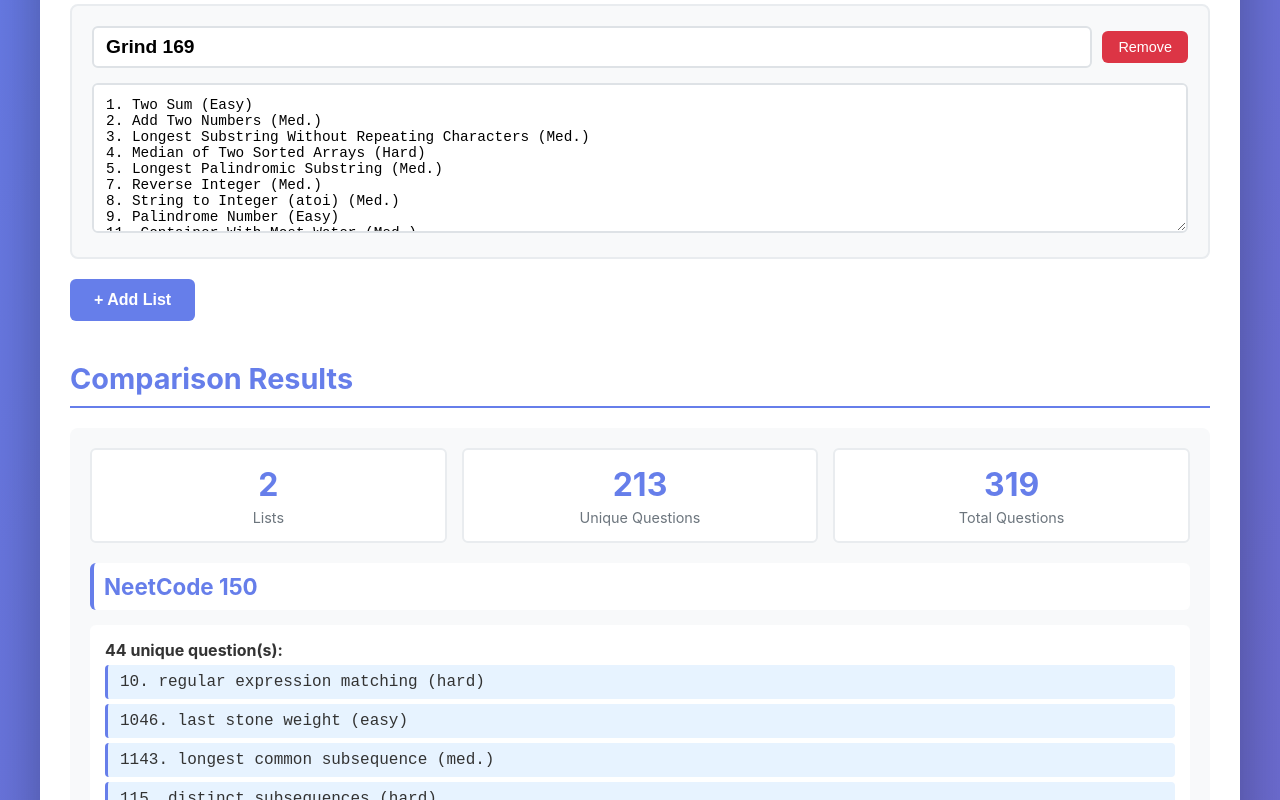
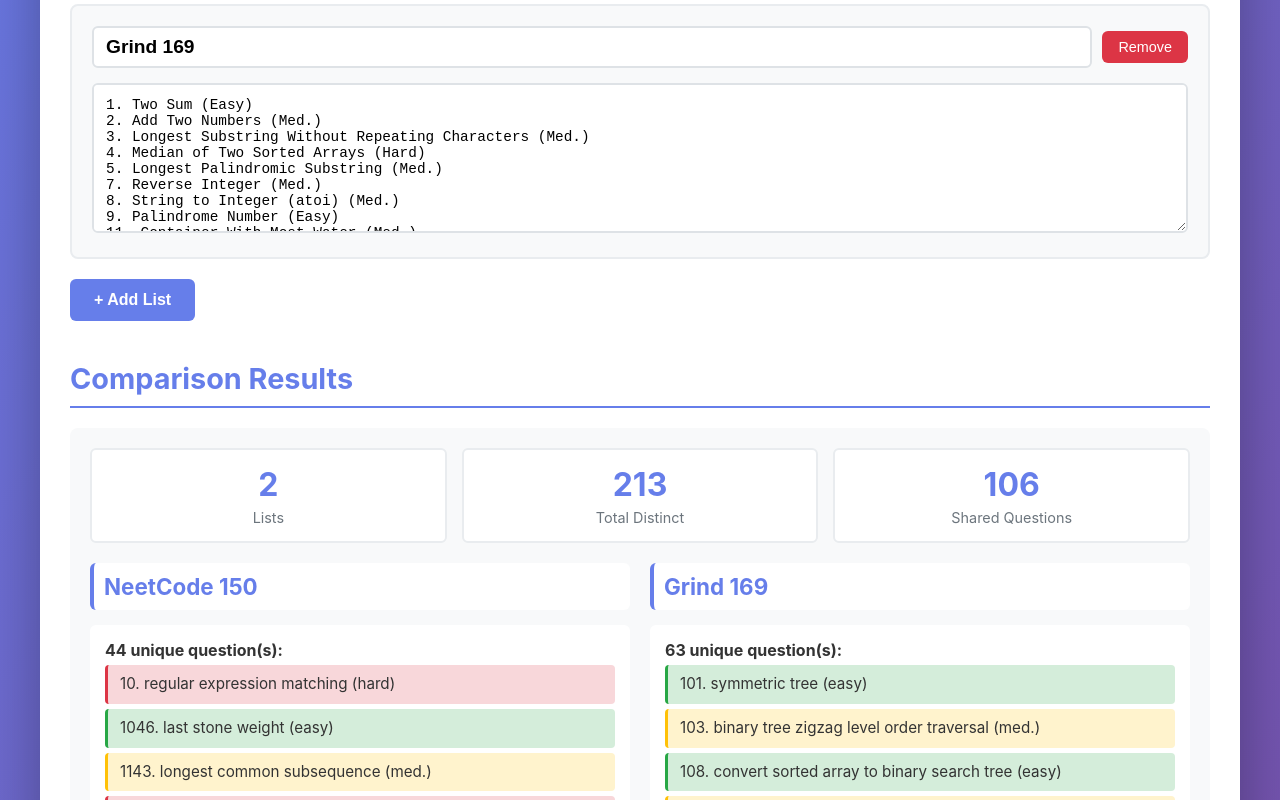
Before and after one commit to youngjun-yoo16/leetcode-list-comparison, a React (Vite) app: page / in a window 1280 px wide. Both pictures are taken after a click on the button "Compare Lists". Shown: the part 523-1323 px from the top of the page. Built offline with nearby package versions, Linux system fonts and the light colour scheme; the HTML template or start-up script is replaced by a standard one.

Commit message:
feat: add difficulty color coding and shared questions stat

```diff
--- a/src/App.tsx
+++ b/src/App.tsx
@@ -46,6 +46,19 @@ function App() {
       list.questions.forEach((q) => allQuestions.add(q));
     });
 
+    // Calculate shared questions (questions that appear in ALL lists)
+    const sharedQuestions = new Set<string>();
+    if (parsedLists.length > 0) {
+      // Start with questions from the first list
+      parsedLists[0].questions.forEach((question) => {
+        // Check if this question exists in all other lists
+        const existsInAllLists = parsedLists.every((list) => list.questions.has(question));
+        if (existsInAllLists) {
+          sharedQuestions.add(question);
+        }
+      });
+    }
+
     const results: ComparisonResult[] = parsedLists.map((list) => {
       const uniqueQuestions = new Set<string>();
 
@@ -71,6 +84,7 @@ function App() {
       totalLists: parsedLists.length,
       totalUniqueQuestions: allQuestions.size,
       totalQuestionsAcrossLists: parsedLists.reduce((sum, list) => sum + list.questions.size, 0),
+      sharedQuestions: sharedQuestions.size,
     };
 
     setComparisonResults(results);
--- a/src/components/ComparisonResults.tsx
+++ b/src/components/ComparisonResults.tsx
@@ -5,6 +5,18 @@ interface ComparisonResultsProps {
   results: ComparisonResult[];
   stats: ComparisonStats;
 }
+
+const getDifficultyClass = (question: string): string => {
+  const lowerQuestion = question.toLowerCase();
+  if (lowerQuestion.includes('(easy)')) {
+    return 'difficulty-easy';
+  } else if (lowerQuestion.includes('(med.)') || lowerQuestion.includes('(medium)')) {
+    return 'difficulty-medium';
+  } else if (lowerQuestion.includes('(hard)')) {
+    return 'difficulty-hard';
+  }
+  return '';
+};
 
 export const ComparisonResults: React.FC<ComparisonResultsProps> = ({ results, stats }) => {
   if (results.length === 0) {
@@ -24,14 +36,15 @@ export const ComparisonResults: React.FC<ComparisonResultsProps> = ({ results, s
         </div>
         <div className="stat-card">
           <div className="stat-value">{stats.totalUniqueQuestions}</div>
-          <div className="stat-label">Unique Questions</div>
+          <div className="stat-label">Total Distinct</div>
         </div>
         <div className="stat-card">
-          <div className="stat-value">{stats.totalQuestionsAcrossLists}</div>
-          <div className="stat-label">Total Questions</div>
+          <div className="stat-value">{stats.sharedQuestions}</div>
+          <div className="stat-label">Shared Questions</div>
         </div>
       </div>
 
+      <div className="results-grid">
         {results.map((result) => (
           <div key={result.name} className="result-group">
             <h3>{result.name}</h3>
@@ -42,7 +55,7 @@ export const ComparisonResults: React.FC<ComparisonResultsProps> = ({ results, s
                     <strong>{result.uniqueCount} unique question(s):</strong>
                   </p>
                   {result.uniqueQuestions.map((question, index) => (
-                  <div key={index} className="question-item">
+                    <div key={index} className={`question-item ${getDifficultyClass(question)}`}>
                       {question}
                     </div>
                   ))}
@@ -58,6 +71,7 @@ export const ComparisonResults: React.FC<ComparisonResultsProps> = ({ results, s
             </div>
           </div>
         ))}
+      </div>
     </>
   );
 };
--- a/src/styles.css
+++ b/src/styles.css
@@ -178,8 +178,15 @@ section h2 {
     padding: 40px;
 }
 
+.results-grid {
+    display: grid;
+    grid-template-columns: repeat(auto-fit, minmax(400px, 1fr));
+    gap: 20px;
+    margin-top: 20px;
+}
+
 .result-group {
-    margin-bottom: 30px;
+    margin-bottom: 0;
 }
 
 .result-group h3 {
@@ -197,6 +204,8 @@ section h2 {
     border-radius: 6px;
     padding: 15px;
     margin-top: 10px;
+    max-height: 500px;
+    overflow-y: auto;
 }
 
 .question-item {
@@ -205,7 +214,24 @@ section h2 {
     background: #e7f3ff;
     border-left: 3px solid #667eea;
     border-radius: 4px;
-    font-family: 'Courier New', monospace;
+    font-family: -apple-system, BlinkMacSystemFont, 'Segoe UI', Roboto, Oxygen, Ubuntu, Cantarell, sans-serif;
+    font-size: 0.95em;
+    line-height: 1.5;
+}
+
+.question-item.difficulty-easy {
+    border-left-color: #28a745;
+    background: #d4edda;
+}
+
+.question-item.difficulty-medium {
+    border-left-color: #ffc107;
+    background: #fff3cd;
+}
+
+.question-item.difficulty-hard {
+    border-left-color: #dc3545;
+    background: #f8d7da;
 }
 
 .no-unique {
--- a/src/types.ts
+++ b/src/types.ts
@@ -15,6 +15,7 @@ export interface ComparisonStats {
   totalLists: number;
   totalUniqueQuestions: number;
   totalQuestionsAcrossLists: number;
+  sharedQuestions: number;
 }
 
 export interface ParsedList {
```
Lines whose indentation alone changed are shown as unchanged.
